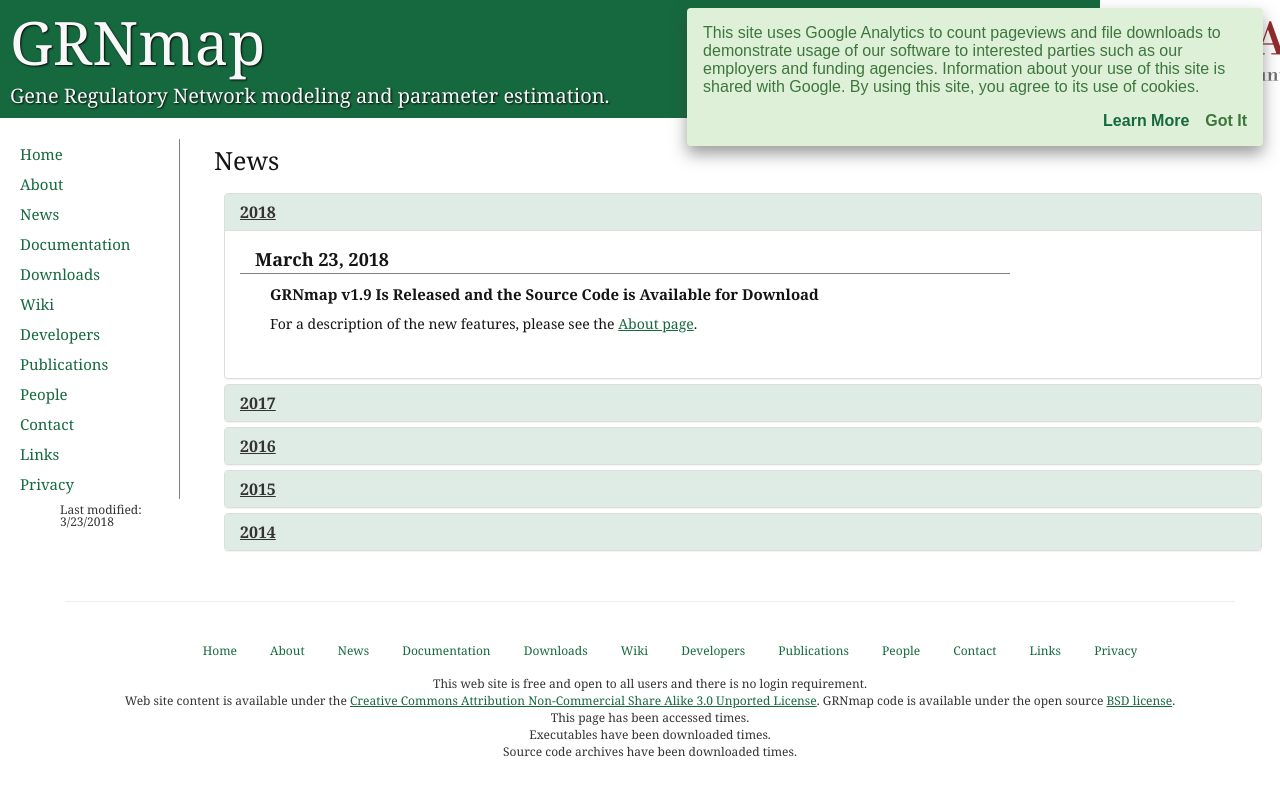
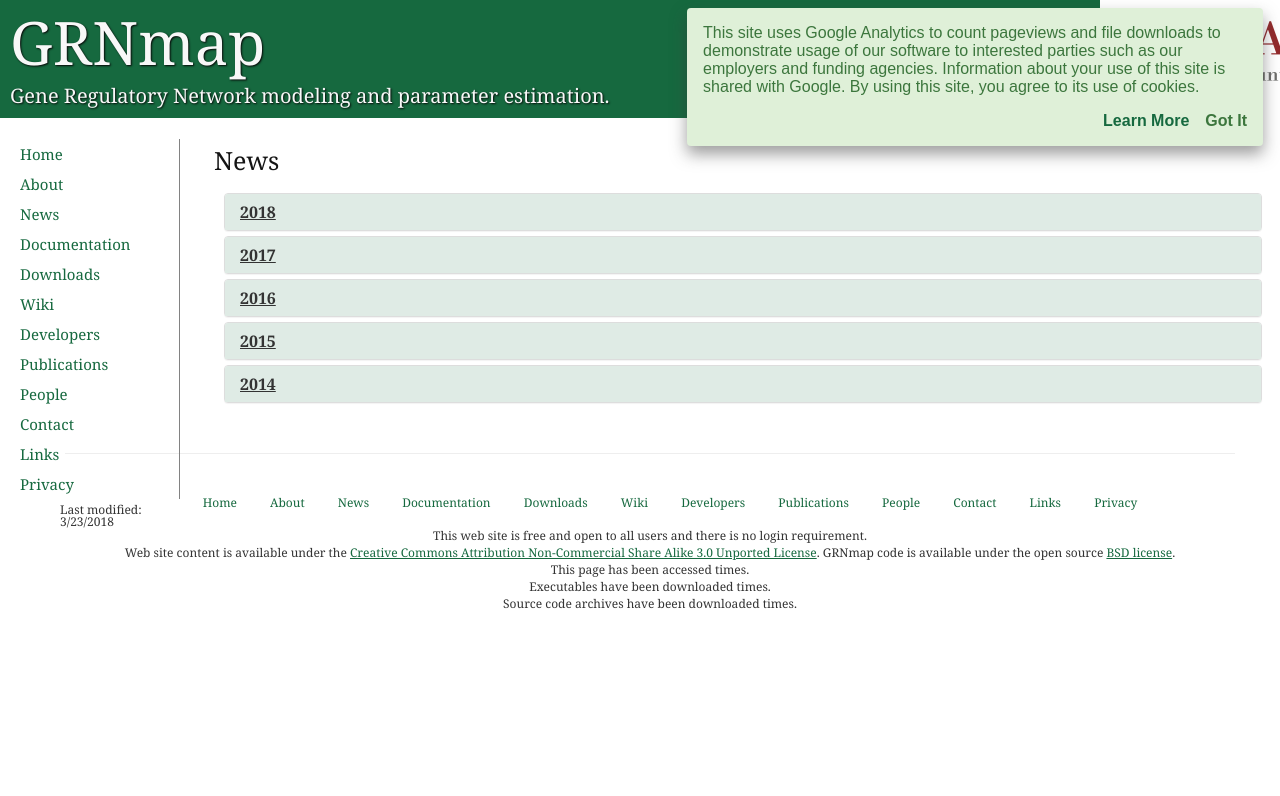
Before and after one commit to kdahlquist/GRNmap, a Jekyll site: the page built from news.html, in a window 1280 px wide. Shown: the top 796 px of the page. Built offline with Jekyll 4.4.1, drawn with Linux system fonts in a browser that asks for light colours.

Commit message:
Removed collapse in for 2018.

```diff
--- a/news.html
+++ b/news.html
@@ -17,7 +17,7 @@
                 </a>
             </p>
         </div> <!--panel-heading-->
-        <div id="news2018" class="panel-collapse collapse in">
+        <div id="news2018" class="panel-collapse collapse">
             <div class="panel-body">
                 <p class='newsDate'>March 23, 2018</p>
                 <p class='newsHeader'>GRNmap v1.9 Is Released and the Source Code is Available for Download</p>
@@ -39,9 +39,10 @@
                 <p class='newsDate'>April 27, 2017</p>
                 <p class='newsHeader'>GRNmap v1.8 Is Released and the Source Code is Available for Download</p>
                 <p class='newsInfo'>For a description of the new features, please see the <a href='/GRNmap/about/#v1_8Content'>About page</a>.</p>
-            </div><!--panel-body-->
+           </div> <!-- panel-body -->
         </div> <!-- panel-collapse collapse-->
     </div> <!-- panel panel-default -->
+
 
     <div class="panel panel-default">
         <div class="panel-heading">
```
